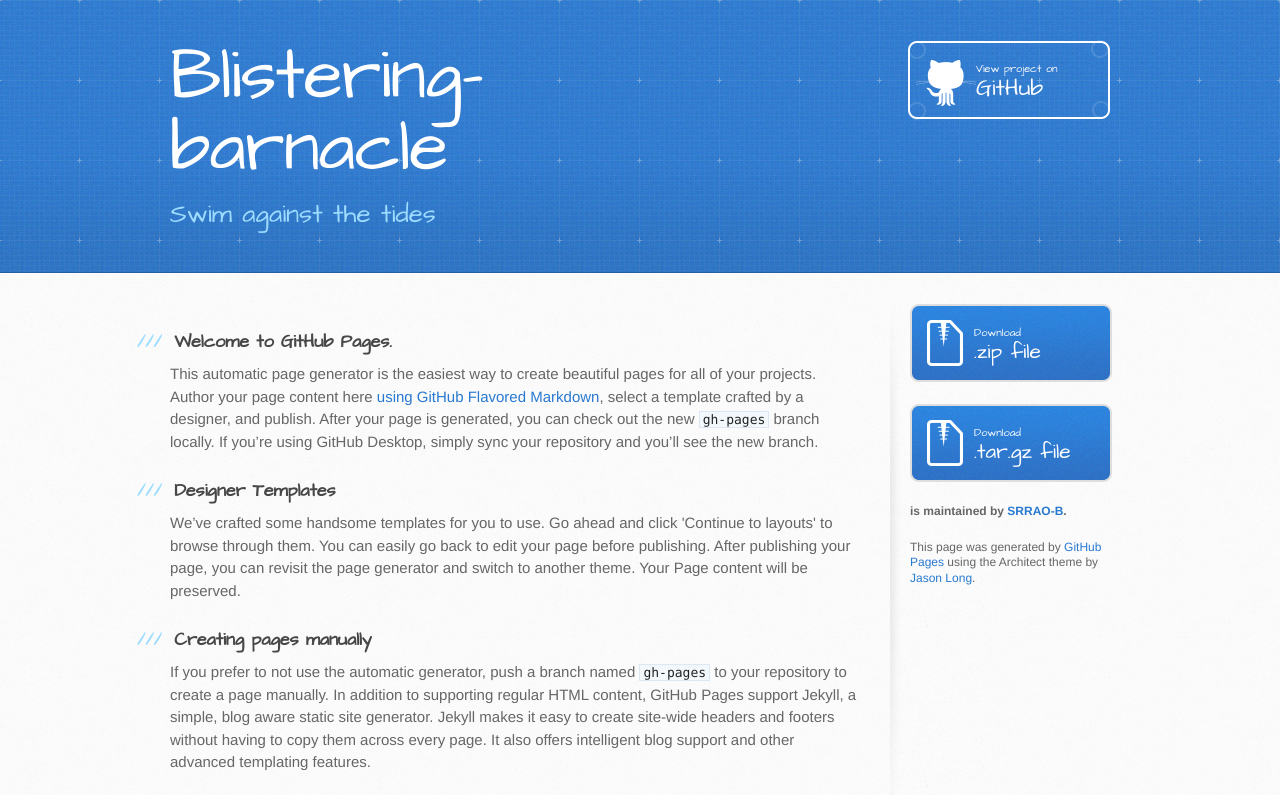
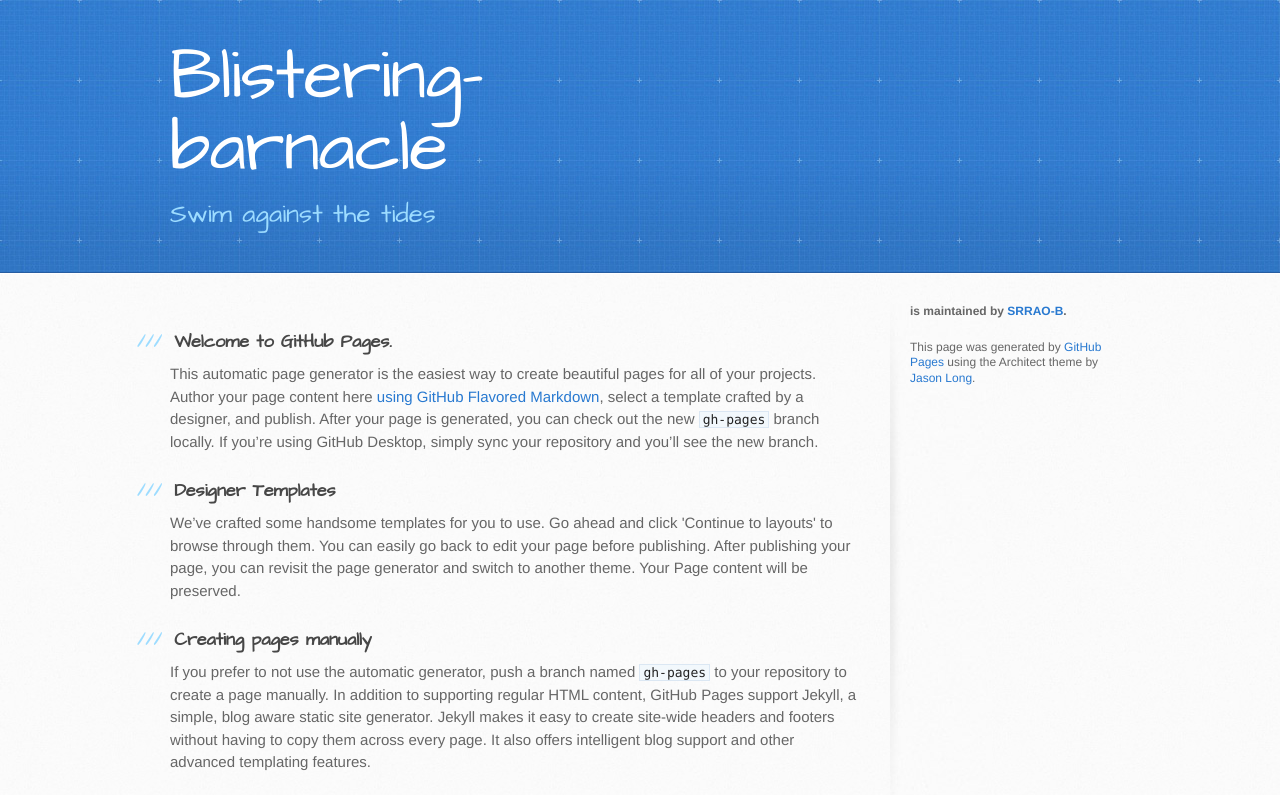
Before and after one commit to SRRAO-B/blistering-barnacle, a plain HTML site: page index.html in a window 1280 px wide. Shown: the top 795 px of the page. Drawn offline with Linux system fonts and the light colour scheme.

Commit message:
Update index.html

```diff
--- a/index.html
+++ b/index.html
@@ -21,7 +21,7 @@
       <div class="inner">
         <h1>Blistering-barnacle</h1>
         <h2>Swim against the tides</h2>
-        <a href="https://github.com/SRRAO-B/blistering-barnacle" class="button"><small>View project on</small> GitHub</a>
+        <!--a href="https://github.com/SRRAO-B/blistering-barnacle" class="button"><small>View project on</small> GitHub</a-->
       </div>
     </header>
 
@@ -55,14 +55,14 @@
         </section>
 
         <aside id="sidebar">
-          <a href="https://github.com/SRRAO-B/blistering-barnacle/zipball/master" class="button">
+          <!--a href="https://github.com/SRRAO-B/blistering-barnacle/zipball/master" class="button">
             <small>Download</small>
             .zip file
-          </a>
-          <a href="https://github.com/SRRAO-B/blistering-barnacle/tarball/master" class="button">
+          </a-->
+          <!--a href="https://github.com/SRRAO-B/blistering-barnacle/tarball/master" class="button">
             <small>Download</small>
             .tar.gz file
-          </a>
+          </a-->
 
           <p class="repo-owner"><a href="https://github.com/SRRAO-B/blistering-barnacle"></a> is maintained by <a href="https://github.com/SRRAO-B">SRRAO-B</a>.</p>
 
```
